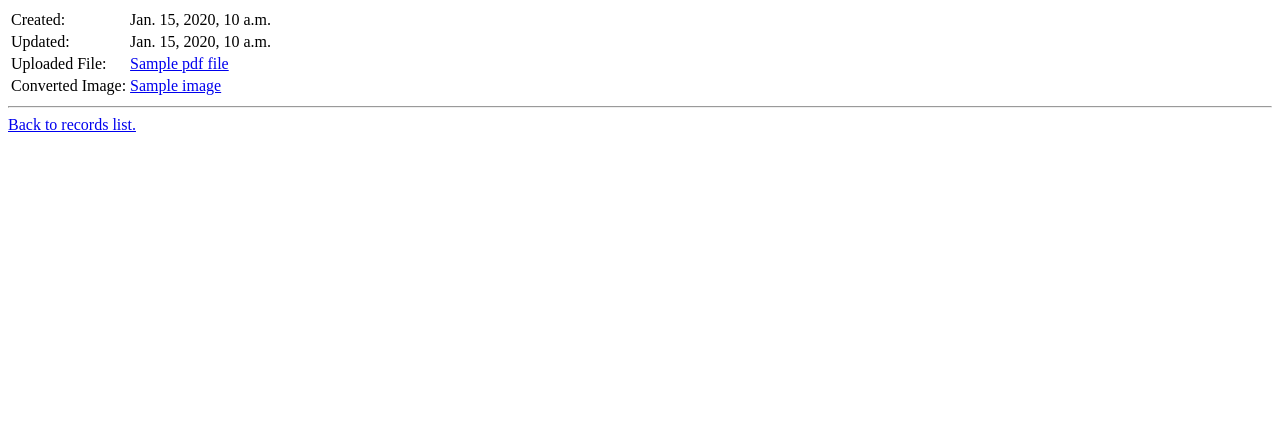
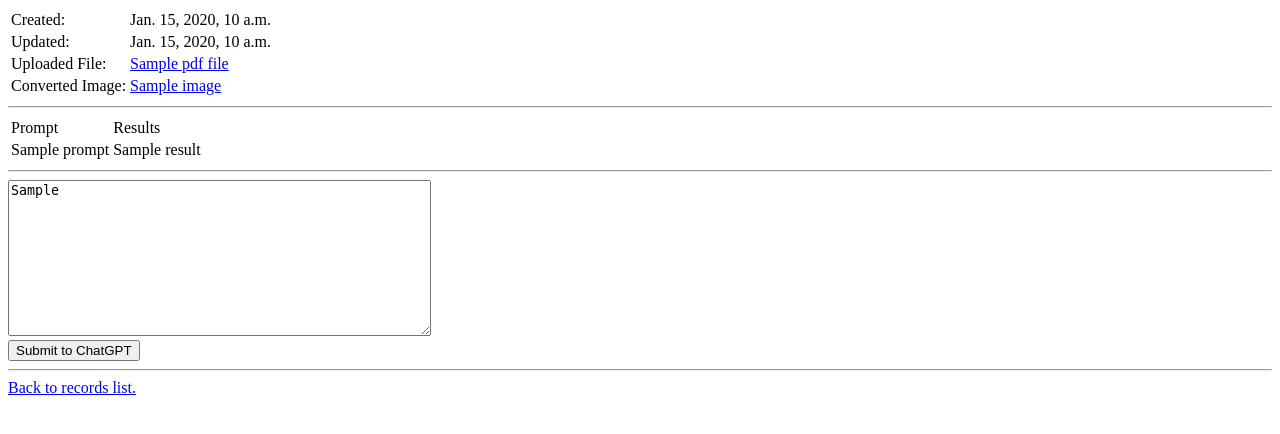
Before and after one commit to pbuller212/recognition, a Django app: template templates/record.html in a window 1280 px wide. Shown: the top 434 px of the page. Run offline with Django 3.2, Linux system fonts and the light colour scheme; the template is opened without the code that fills it: most values are stand-ins (such as "Sample title", 1, 10 or a date in 2020).

Commit message:
Added list of related translations to the record.

```diff
--- a/templates/record.html
+++ b/templates/record.html
@@ -27,7 +27,25 @@
 
     </tr>
 </table>
-
+<hr />
+<table>
+    <tr>
+        <td>Prompt</td>
+        <td>Results</td>
+    </tr>
+    {% for result in translations %}
+    <tr>
+        <td>{{ result.prompt }}</td>
+        <td>{{ result.result }}</td>
+    </tr>
+    {% endfor %}
+</table>
+<hr />
+<Form method="post" enctype="multipart/form-data">
+    {% csrf_token %}
+    <textarea name="prompt" rows="10" cols="50">{{ default_prompt }}</textarea> <br/>
+    <input type="submit" value="Submit to ChatGPT" />
+</Form>
 <hr />
 <div>
 <a href="{% url 'index' %}">Back to records list.</a> <br/>
```
Also changed, not shown: main.py (+7 -2 lines), migrations/0005_alter_translation_record.py (added).
